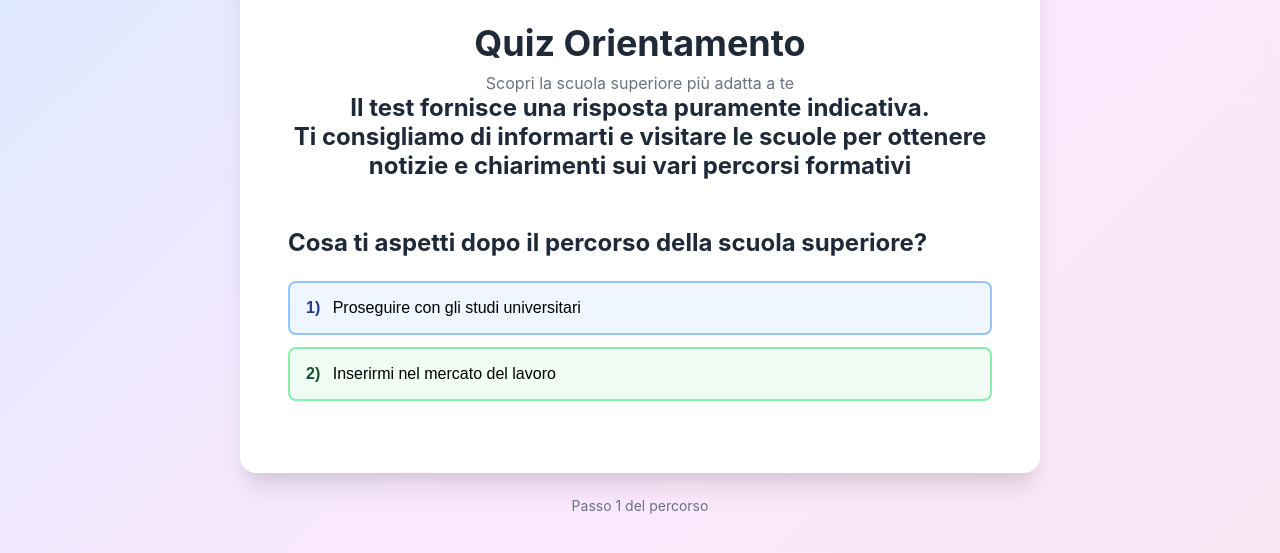
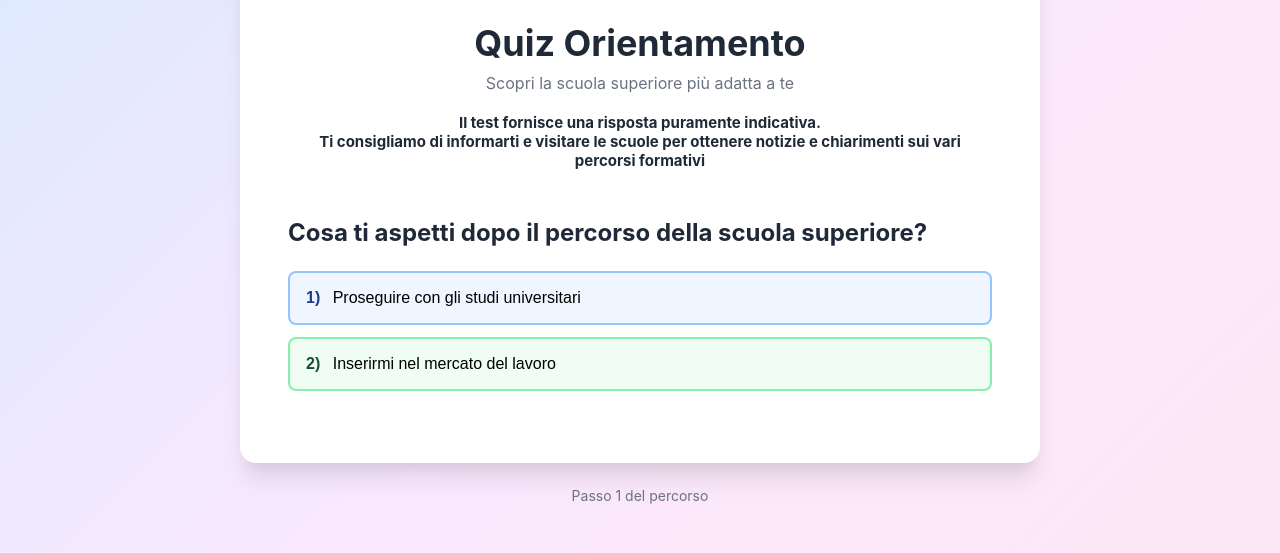
Before and after one commit to vassallofabio-collab/orientamento, a plain HTML site: page orientamento_.html in a window 1280 px wide. Shown: the part 153-706 px from the top of the page. Drawn offline with Linux system fonts and the light colour scheme.

Commit message:
Update orientamento_.html

```diff
--- a/orientamento_.html
+++ b/orientamento_.html
@@ -62,6 +62,11 @@
         h2 {
             font-size: 24px;
             font-weight: bold;
+            color: #1f2937;
+            margin-bottom: 24px;
+        }
+        h3 {
+            font-size: 15px;
             color: #1f2937;
             margin-bottom: 24px;
         }
@@ -283,8 +288,8 @@
             <div class="header">
                 <img src="logo.png" alt="Logo Scuola" class="logo" id="school-logo">
                 <h1>Quiz Orientamento</h1>
-                <p>Scopri la scuola superiore più adatta a te</p>
-                <h2>Il test fornisce una risposta puramente indicativa. <br>Ti consigliamo di informarti e visitare le scuole per ottenere notizie e chiarimenti sui vari percorsi formativi</h2>
+                <p>Scopri la scuola superiore più adatta a te</p><br>
+                <h3>Il test fornisce una risposta puramente indicativa. <br>Ti consigliamo di informarti e visitare le scuole per ottenere notizie e chiarimenti sui vari percorsi formativi</h3>
             </div>
 
             <div id="quiz-content"></div>
```
